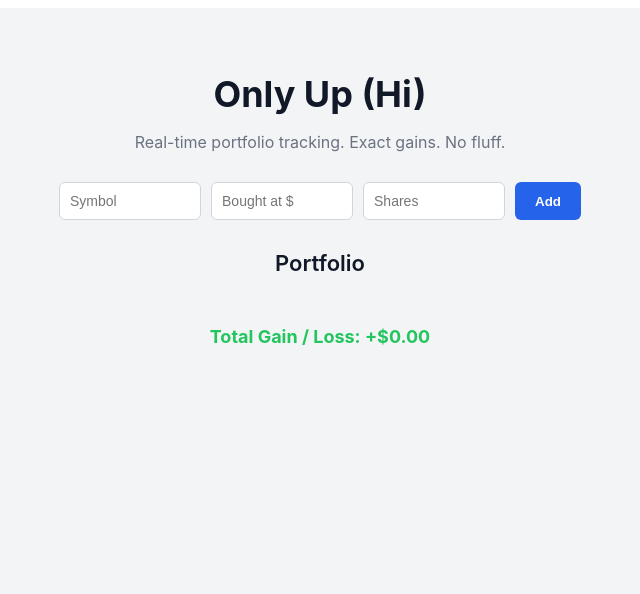
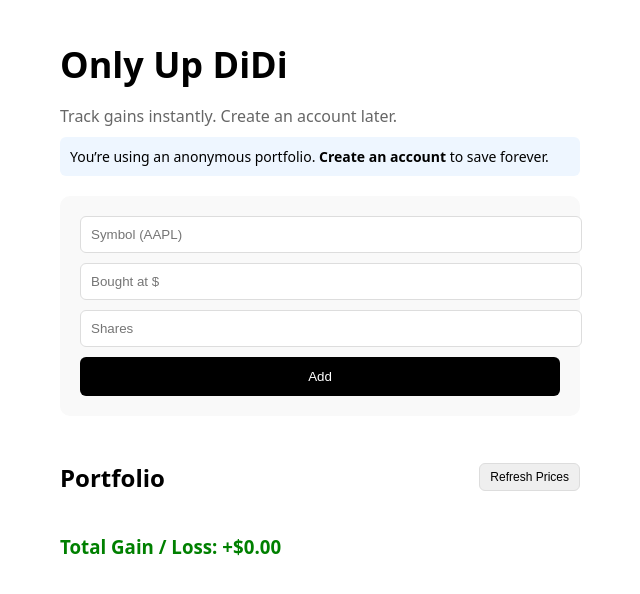
Before and after one commit to nmirpuri/Only-Up-Investing, a Next.js app: page / in a window 1280 px wide. Shown: the top 594 px of the page, without its empty margins (320-960 px from the left). Built offline with nearby package versions, Linux system fonts and the light colour scheme.

Commit message:
Update page.js

```diff
--- a/app/page.js
+++ b/app/page.js
@@ -2,15 +2,93 @@
 
 import { useState, useEffect } from "react";
 
+/* ============================
+   HELPERS
+============================ */
+function generateAnonId() {
+  return "anon_" + crypto.randomUUID();
+}
+
 export default function Home() {
+  const [userId, setUserId] = useState(null);
   const [symbol, setSymbol] = useState("");
   const [buyPrice, setBuyPrice] = useState("");
   const [shares, setShares] = useState("");
   const [portfolio, setPortfolio] = useState([]);
+  const [error, setError] = useState("");
+  const [loadingPrices, setLoadingPrices] = useState(false);
 
-  const addStock = () => {
-    if (!symbol || !buyPrice || !shares) return;
-    const price = parseFloat(buyPrice); // just for demo
+  /* ============================
+     INIT ANONYMOUS USER
+  ============================ */
+  useEffect(() => {
+    let storedUserId = localStorage.getItem("onlyup-user-id");
+
+    if (!storedUserId) {
+      storedUserId = generateAnonId();
+      localStorage.setItem("onlyup-user-id", storedUserId);
+    }
+
+    setUserId(storedUserId);
+
+    const saved = localStorage.getItem("onlyup-portfolio");
+    if (saved) {
+      const parsed = JSON.parse(saved);
+      if (parsed.userId === storedUserId) {
+        setPortfolio(parsed.stocks || []);
+      }
+    }
+  }, []);
+
+  /* ============================
+     SAVE PORTFOLIO
+  ============================ */
+  useEffect(() => {
+    if (!userId) return;
+
+    localStorage.setItem(
+      "onlyup-portfolio",
+      JSON.stringify({
+        userId,
+        stocks: portfolio,
+      })
+    );
+  }, [portfolio, userId]);
+
+  /* ============================
+     FETCH STOCK PRICE
+  ============================ */
+async function fetchPrice(stock) {
+  try {
+    const res = await fetch(`/api/stock?symbol=${stock}`);
+    const data = await res.json();
+    if (!data || typeof data.price !== "number") return null;
+    return data.price;
+  } catch (err) {
+    console.error("Fetch price error:", err);
+    return null;
+  }
+}
+
+
+  /* ============================
+     ADD STOCK
+  ============================ */
+  async function addStock() {
+    setError("");
+
+    if (!symbol || !buyPrice || !shares) {
+      setError("Fill all fields.");
+      return;
+    }
+
+    const price = await fetchPrice(symbol.toUpperCase());
+
+    if (!price) {
+      setError("Could not fetch stock price.");
+      return;
+    }
+
     setPortfolio((prev) => [
       ...prev,
       {
@@ -21,27 +99,79 @@ export default function Home() {
         currentPrice: price,
       },
     ]);
+
     setSymbol("");
     setBuyPrice("");
     setShares("");
+  }
+
+  /* ============================
+     DELETE STOCK
+  ============================ */
+  function deleteStock(id) {
+    setPortfolio((prev) => prev.filter((s) => s.id !== id));
+  }
+
+  /* ============================
+     REFRESH PRICES
+  ============================ */
+  async function refreshPrices() {
+    setLoadingPrices(true);
+
+    const updated = await Promise.all(
+      portfolio.map(async (stock) => {
+        const price = await fetchPrice(stock.symbol);
+        return {
+          ...stock,
+          currentPrice: price ?? stock.currentPrice,
         };
-
-  const totalGain = portfolio.reduce(
-    (acc, stock) => acc + (stock.currentPrice - stock.buyPrice) * stock.shares,
-    0
+      })
     );
 
+    setPortfolio(updated);
+    setLoadingPrices(false);
+  }
+
+  /* ============================
+     AUTO REFRESH (60s)
+  ============================ */
+useEffect(() => {
+  if (portfolio.length === 0) return;
+
+  const interval = setInterval(refreshPrices, 60000);
+
+  return () => clearInterval(interval);
+}, []); // only run once
+
+
+  /* ============================
+     CALCULATIONS
+  ============================ */
+  const totalGain = portfolio.reduce((acc, stock) => {
     return (
-    <div style={styles.pageWrapper}>
+      acc +
+      (stock.currentPrice - stock.buyPrice) * stock.shares
+    );
+  }, 0);
+
+  /* ============================
+     UI
+  ============================ */
+  return (
     <main style={styles.container}>
-        <h1 style={styles.title}>Only Up (Hi)</h1>
+      <h1 style={styles.title}>Only Up DiDi</h1>
       <p style={styles.subtitle}>
-          Real-time portfolio tracking. Exact gains. No fluff.
+        Track gains instantly. Create an account later.
       </p>
 
-        <div style={styles.addStockRow}>
+      <div style={styles.notice}>
+        You’re using an anonymous portfolio.
+        <strong> Create an account</strong> to save forever.
+      </div>
+
+      <div style={styles.card}>
         <input
-            placeholder="Symbol"
+          placeholder="Symbol (AAPL)"
           value={symbol}
           onChange={(e) => setSymbol(e.target.value)}
           style={styles.input}
@@ -60,69 +190,146 @@ export default function Home() {
           onChange={(e) => setShares(e.target.value)}
           style={styles.input}
         />
-          <button onClick={addStock} style={styles.addButton}>
+        <button onClick={addStock} style={styles.button}>
           Add
+        </button>
+        {error && <p style={styles.error}>{error}</p>}
+      </div>
+
+      <div style={styles.refreshRow}>
+        <h2>Portfolio</h2>
+        <button
+          onClick={refreshPrices}
+          style={styles.refreshBtn}
+          disabled={loadingPrices}
+        >
+          {loadingPrices ? "Refreshing..." : "Refresh Prices"}
         </button>
       </div>
 
-        <h2 style={styles.portfolioTitle}>Portfolio</h2>
+      {portfolio.map((stock) => {
+        const gain =
+          (stock.currentPrice - stock.buyPrice) * stock.shares;
 
-        <div style={styles.portfolioGrid}>
-          {portfolio.map((stock) => {
-            const gain = (stock.currentPrice - stock.buyPrice) * stock.shares;
         return (
           <div key={stock.id} style={styles.stockCard}>
+            <div style={styles.stockHeader}>
               <strong>{stock.symbol}</strong>
+              <button
+                onClick={() => deleteStock(stock.id)}
+                style={styles.deleteBtn}
+              >
+                ✕
+              </button>
+            </div>
             <p>Bought: ${stock.buyPrice}</p>
             <p>Shares: {stock.shares}</p>
             <p>Current: ${stock.currentPrice.toFixed(2)}</p>
             <p
               style={{
-                    color: gain >= 0 ? "#22c55e" : "#dc2626",
+                color: gain >= 0 ? "green" : "red",
                 fontWeight: "bold",
               }}
             >
-                  {gain >= 0 ? "+" : "-"}${Math.abs(gain).toFixed(2)}
+              {gain >= 0 ? "+" : "-"}$
+              {Math.abs(gain).toFixed(2)}
             </p>
           </div>
         );
       })}
-        </div>
 
       <h3
         style={{
-            ...styles.totalGain,
-            color: totalGain >= 0 ? "#22c55e" : "#dc2626",
+          marginTop: 20,
+          color: totalGain >= 0 ? "green" : "red",
         }}
       >
         Total Gain / Loss: {totalGain >= 0 ? "+" : "-"}$
         {Math.abs(totalGain).toFixed(2)}
       </h3>
     </main>
-    </div>
   );
 }
 
+/* ============================
+   STYLES
+============================ */
 const styles = {
-  pageWrapper: {
-    background: "#f3f4f6",
-    minHeight: "100vh",
-    padding: 40,
-    fontFamily: "'Inter', sans-serif",
-    color: "#111827",
+  container: {
+    maxWidth: 520,
+    margin: "40px auto",
+    fontFamily: "system-ui",
   },
-  container: {
-    maxWidth: 1200,
-    margin: "0 auto",
-    textAlign: "center",
+  title: {
+    fontSize: 36,
+    marginBottom: 5,
   },
-  title: { fontSize: 36, fontWeight: 700, marginBottom: 6 },
-  subtitle: { fontSize: 16, color: "#6b7280", marginBottom: 30 },
-  addStockRow: { display: "flex", justifyContent: "center", gap: 10, marginBottom: 30 },
-  input: { padding: 10, borderRadius: 6, border: "1px solid #d1d5db", fontSize: 14, width: 120 },
-  addButton: { padding: "10px 20px", borderRadius: 6, border: "none", backgroundColor: "#2563eb", color: "#fff", fontWeight: 600, cursor: "pointer" },
-  portfolioTitle: { fontSize: 22, fontWeight: 600, marginBottom: 20 },
-  portfolioGrid: { display: "grid", gridTemplateColumns: "repeat(auto-fill, minmax(220px, 1fr))", gap: 20, justifyItems: "center" },
-  stockCard: { backgroundColor: "#fff", padding: 20, borderRadius: 10, width: 220, boxShadow: "0 4px 12px rgba(0,0,0,0.08)", display: "flex", flexDirection: "column", alignItems: "center", gap: 8 },
-  totalGain: { fontSize: 18, fontWeight: 700, marginTop: 30 },
+  subtitle: {
+    color: "#666",
+    marginBottom: 10,
+  },
+  notice: {
+    background: "#eef6ff",
+    padding: 10,
+    borderRadius: 6,
+    marginBottom: 20,
+    fontSize: 14,
+  },
+  card: {
+    background: "#f9f9f9",
+    padding: 20,
+    borderRadius: 10,
+    marginBottom: 25,
+  },
+  input: {
+    width: "100%",
+    padding: 10,
+    marginBottom: 10,
+    borderRadius: 6,
+    border: "1px solid #ddd",
+  },
+  button: {
+    width: "100%",
+    padding: 12,
+    background: "black",
+    color: "white",
+    border: "none",
+    borderRadius: 6,
+    cursor: "pointer",
+  },
+  refreshRow: {
+    display: "flex",
+    justifyContent: "space-between",
+    alignItems: "center",
+    marginBottom: 10,
+  },
+  refreshBtn: {
+    padding: "6px 10px",
+    fontSize: 12,
+    borderRadius: 6,
+    border: "1px solid #ddd",
+    cursor: "pointer",
+  },
+  error: {
+    color: "red",
+    marginTop: 10,
+  },
+  stockCard: {
+    background: "#fff",
+    padding: 15,
+    borderRadius: 8,
+    marginBottom: 10,
+    boxShadow: "0 2px 5px rgba(0,0,0,0.05)",
+  },
+  stockHeader: {
+    display: "flex",
+    justifyContent: "space-between",
+    alignItems: "center",
+  },
+  deleteBtn: {
+    background: "transparent",
+    border: "none",
+    fontSize: 16,
+    cursor: "pointer",
+  },
 };
```
Lines whose indentation alone changed are shown as unchanged.
